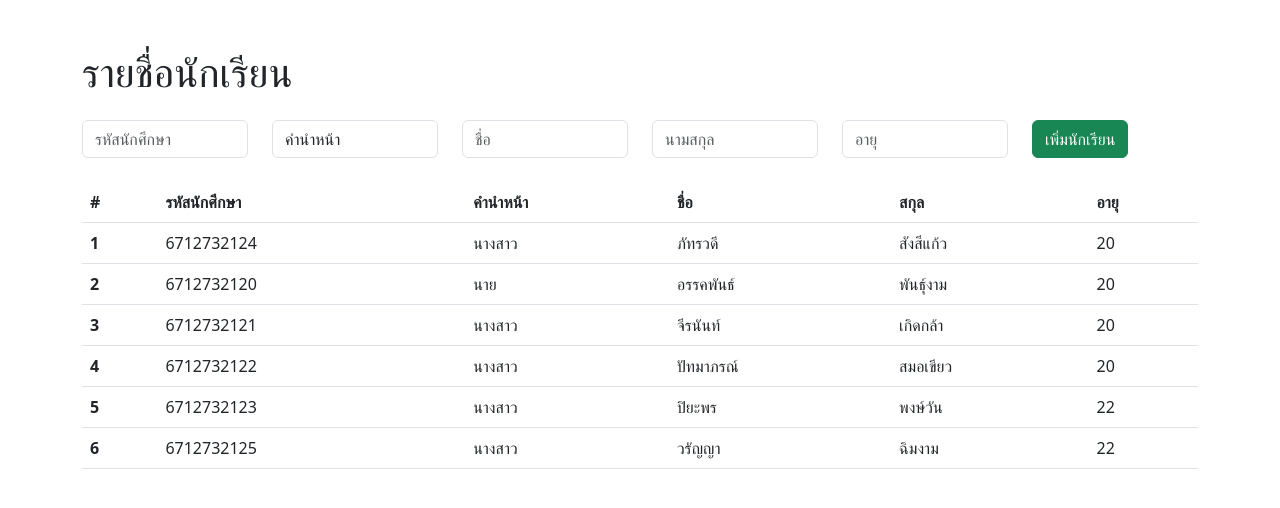
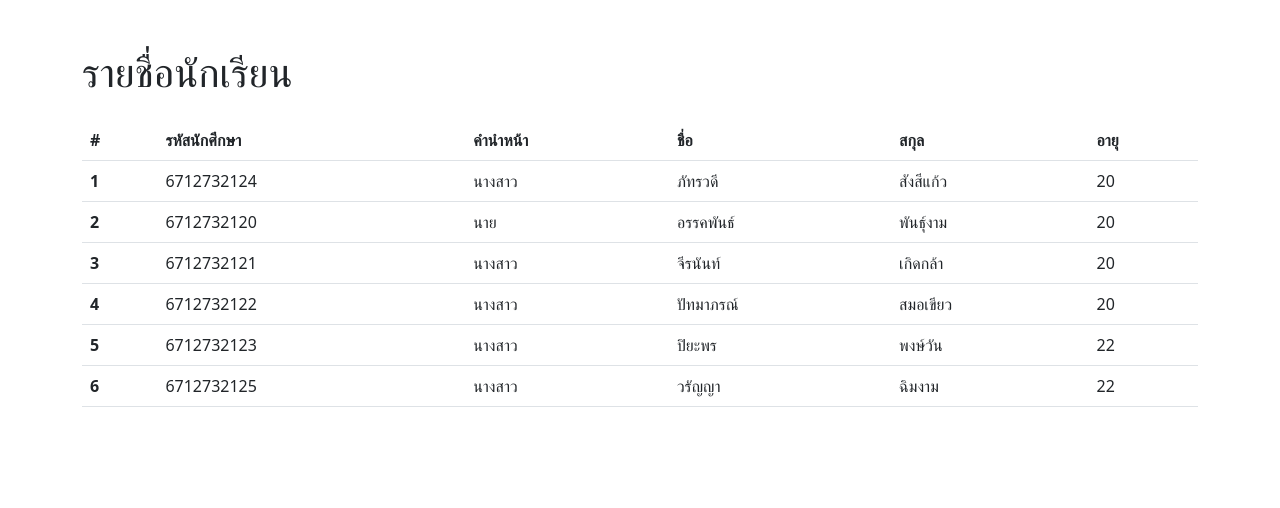
Before and after one commit to Sitthinan-Chaiyasit/for_loop, a Django app: page /students/ in a window 1280 px wide. Shown: the part 54-562 px from the top of the page. Run offline with Django 5.2, Linux system fonts and the light colour scheme; data comes from the database, SQL or seed files in the repository.

Commit message:
patna244

```diff
--- a/templates/students.html
+++ b/templates/students.html
@@ -4,38 +4,8 @@
   <div class="mb-4">
     <h1>{{ title }}</h1>
   </div>
-
-  <form method="post">
-    {% csrf_token %}
-    <div class="row">
-      <div class="col-md-2">
-        <input type="number" name="stuid" class="form-control" placeholder="รหัสนักศึกษา" required>
-      </div>
-      <div class="col-md-2">
-        <select name="name_prefix" class="form-control" required>
-          <option value="">คำนำหน้า</option>
-          <option value="นาย">นาย</option>
-          <option value="นาง">นาง</option>
-          <option value="นางสาว">นางสาว</option>
-        </select>
-      </div>
-      <div class="col-md-2">
-        <input type="text" name="first_name" class="form-control" placeholder="ชื่อ" required>
-      </div>
-      <div class="col-md-2">
-        <input type="text" name="last_name" class="form-control" placeholder="นามสกุล" required>
-      </div>
-      <div class="col-md-2">
-        <input type="number" name="age" class="form-control" placeholder="อายุ" min="1" required>
-      </div>
-      <div class="col-md-2">
-        <button type="submit" class="btn btn-success">เพิ่มนักเรียน</button>
-      </div>
-    </div>
-  </form>
-
   <!-- ตารางรายชื่อนักเรียน -->
-  <table class="table mt-4">
+  <table class="table">
     <thead>
       <tr>
         <th scope="col">#</th>
--- a/wedpang/models.py
+++ b/wedpang/models.py
@@ -1,18 +1,21 @@
 from django.db import models
 
+class Students(models.Model):
+    PREFIX_CHOICES = [
+        ('นาย', 'นาย'),
+        ('นางสาว', 'นางสาว'),
+        ('นาง', 'นาง'),
+    ]
 
-PREFIX_CHOICES = [
-    ('นาย', 'นาย'),
-    ('นาง', 'นาง'),
-    ('นางสาว', 'นางสาว'),
-]
-
-class Students(models.Model) :
-    stuid = models.IntegerField(unique=True)  # รับตัวเลขจากผู้ใช้
-    name_prefix = models.CharField(choices=PREFIX_CHOICES, max_length=10)
+    stuid = models.BigIntegerField(unique=True)  # เปลี่ยนเป็น BigIntegerField เพื่อรองรับตัวเลขขนาดใหญ่
+    name_prefix = models.CharField(max_length=10, choices=PREFIX_CHOICES)
     first_name = models.CharField(max_length=100)
     last_name = models.CharField(max_length=100)
     age = models.PositiveIntegerField(null=True, blank=True)
 
     def __str__(self):
-        return str(self.stuid)
+        return f"{self.stuid} - {self.first_name} {self.last_name}"
+
+    class Meta:
+        verbose_name = "Student"
+        verbose_name_plural = "Students"
```
Also changed, not shown: wedpang/migrations/0002_alter_students_options_alter_students_name_prefix_and_more.py (added).
